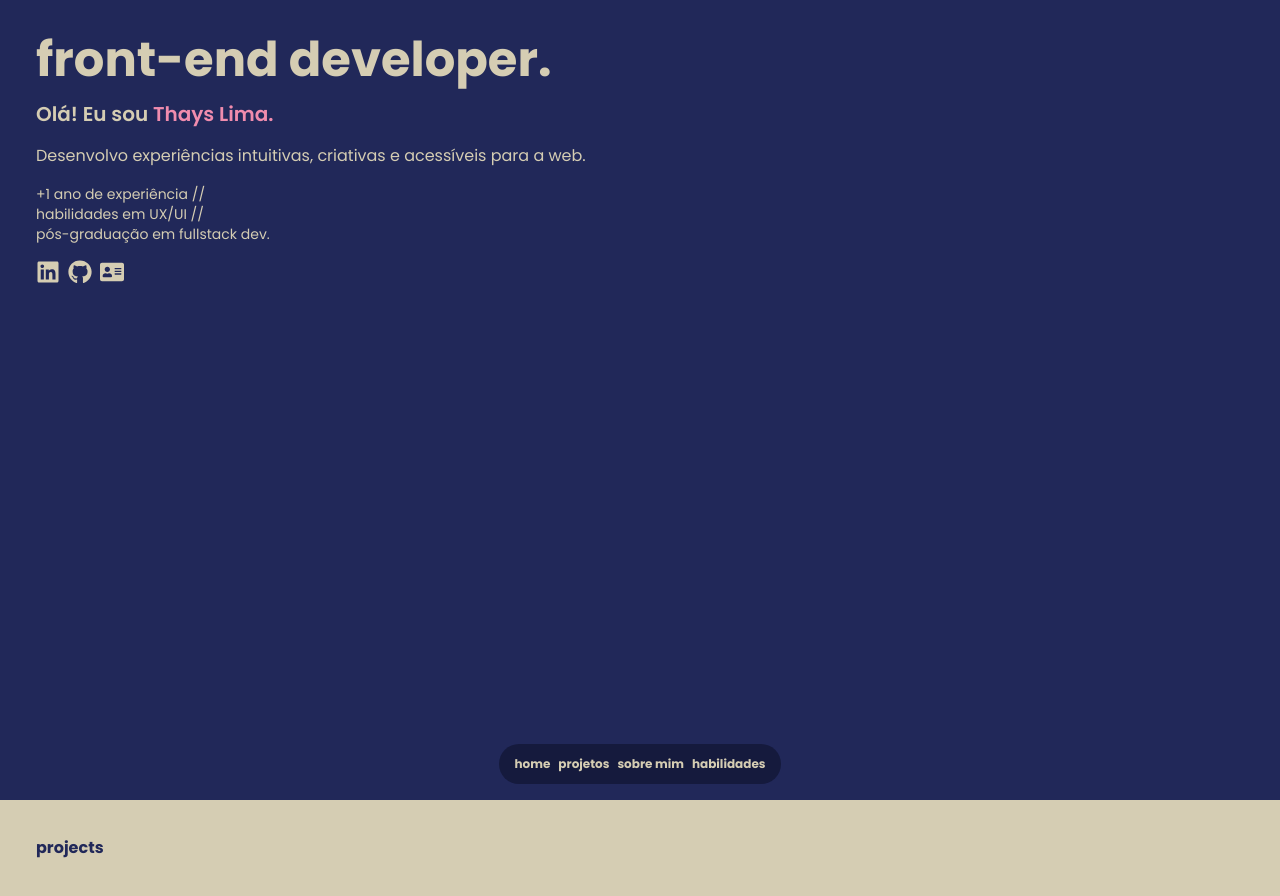
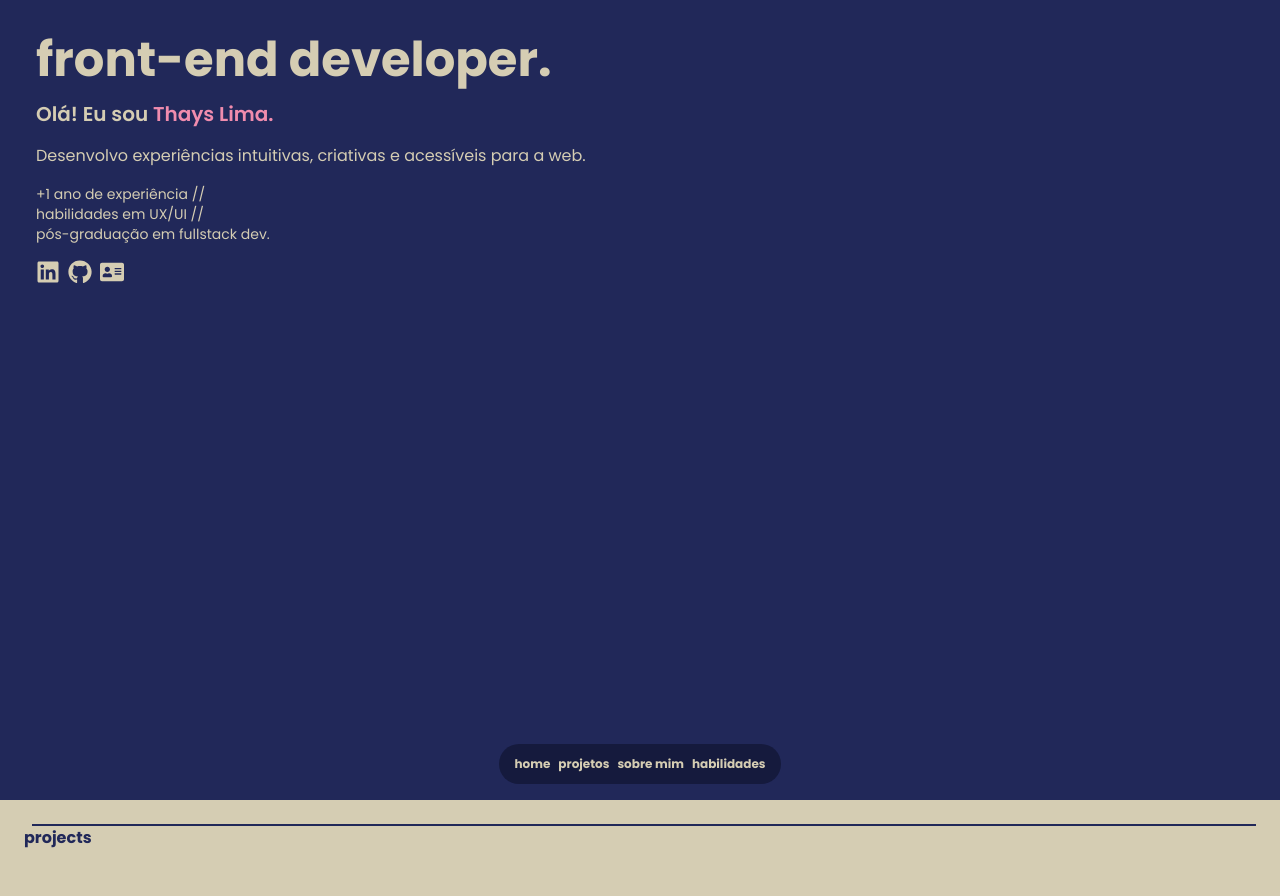
Before and after one commit to limasthays/portfolio-thayslima, a Next.js app: page / in a window 1280 px wide. Shown: the top 896 px of the page. Built offline with nearby package versions, Linux system fonts and the light colour scheme.

Commit message:
sections common components

```diff
--- a/src/app/components/containers/SectionContainer.tsx
+++ b/src/app/components/containers/SectionContainer.tsx
@@ -1,11 +1,22 @@
+import SectionTitle from '../headings/SectionTitle'
+
 type SectionContainerProps = {
-	children: React.ReactNode,
+	children: React.ReactNode
 	id: string
+	sectionTitle: string
 }
 
-
-function SectionContainer({ children, id }: SectionContainerProps) {
-	return <section className="min-h-screen p-9" id={id}>{children}</section>
+function SectionContainer({
+	children,
+	id,
+	sectionTitle,
+}: SectionContainerProps) {
+	return (
+		<section className="min-h-screen p-6" id={id}>
+			<SectionTitle title={sectionTitle} />
+			{children}
+		</section>
+	)
 }
 
 export default SectionContainer
--- /dev/null
+++ b/src/app/components/headings/SectionTitle.tsx
@@ -0,0 +1,10 @@
+function SectionTitle({ title }: { title: string }) {
+	return (
+		<div className="flex gap-2 items-center">
+			<h2 className="uppercase font-bold text-xl">{title}</h2>
+			<hr className="w-full border-[1px] border-deep-blue" />
+		</div>
+	)
+}
+
+export default SectionTitle
```
